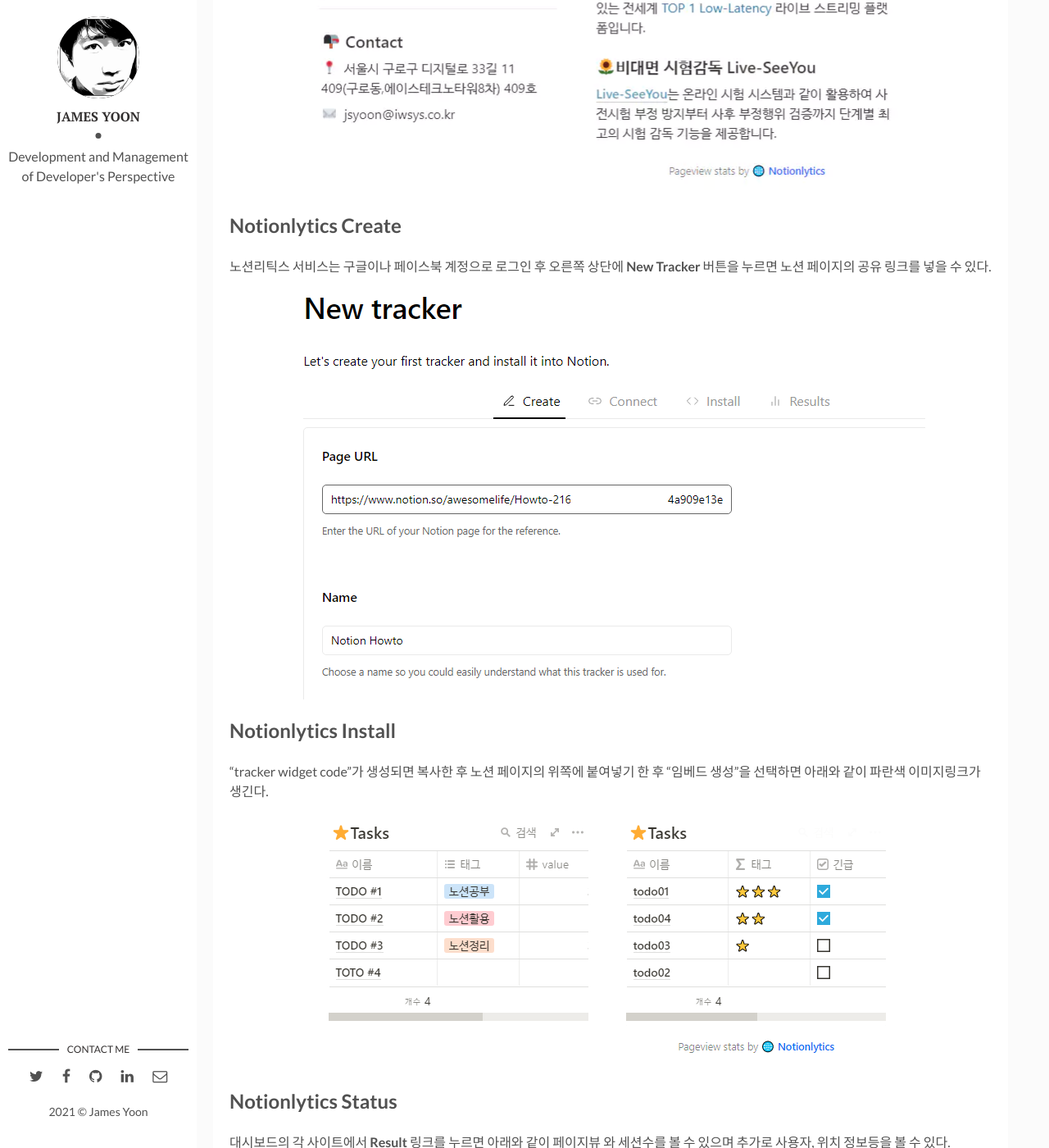
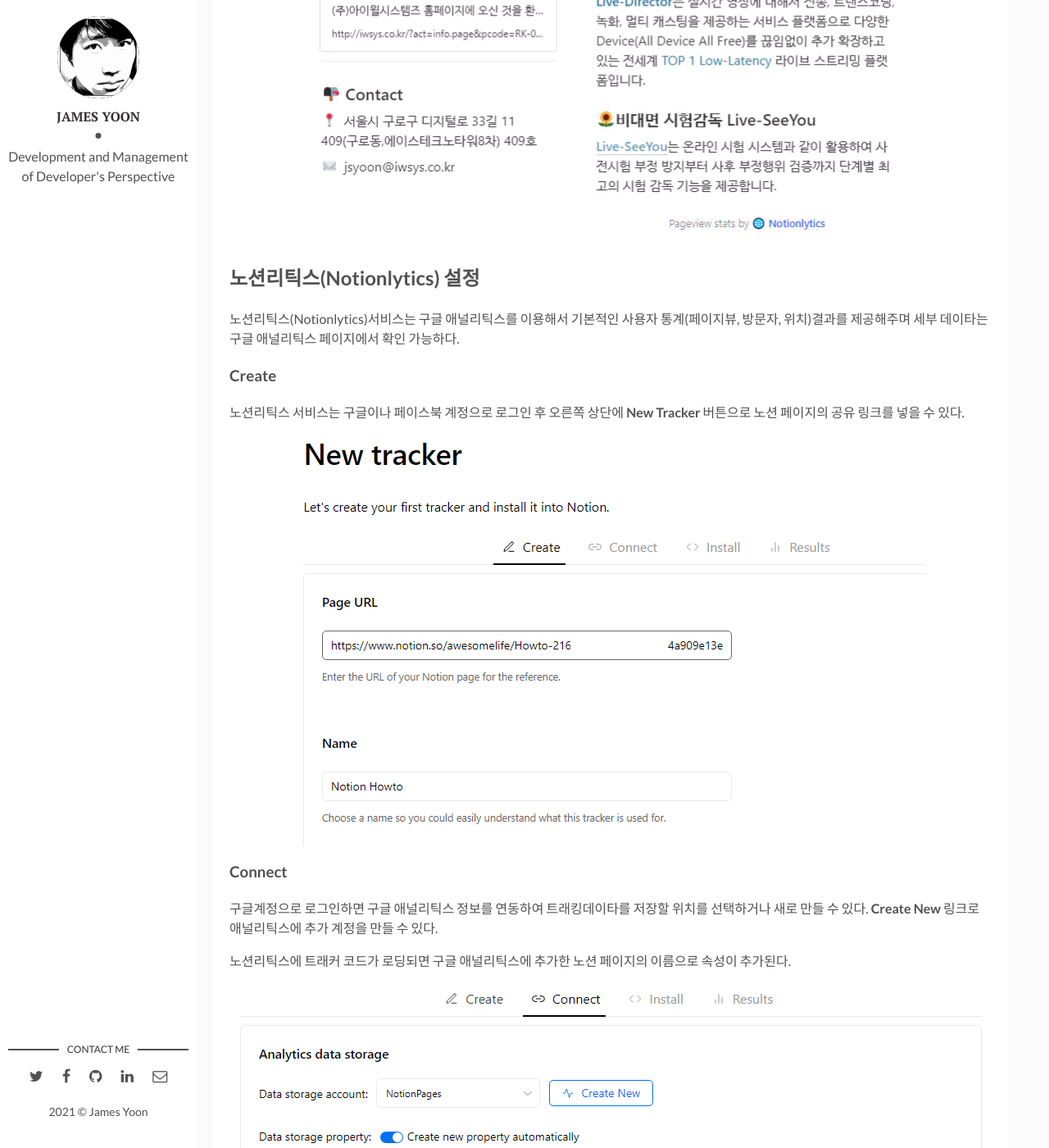
Before and after one commit to butteryoon/butteryoon.github.io, a Jekyll site: the page built from _posts/2021-04-30-notion_webpage_01.md, in a window 1280 px wide and 1400 px high, scrolled down 1837 px. Shown: the whole window at 82% size. Built offline with Jekyll 4.4.1, drawn with Linux system fonts in a browser that asks for light colours; comment, search, counter and statistics services are not loaded; some of the changed text lies outside the part shown.

Commit message:
notionlytics

```diff
--- a/_posts/2021-04-30-notion_webpage_01.md
+++ b/_posts/2021-04-30-notion_webpage_01.md
@@ -1,54 +1,69 @@
 ---
 layout: post
-title: "Notionlytics : 노션 웹페이지 추적하기"
-description: "Notion 으로 제품소개 페이지를 만들고 Notionlytics 서비스로 페이지뷰를 확인해본다."
+title: "Notionlytics : 노션 웹페이지 사용자 추적하기"
+description: "Notion 으로 제품소개 페이지를 만들고 Notionlytics 서비스로 기본적인 사용자 추적정보인 페이지뷰, 방문자 통계를 확인해본다."
 img: title-idea.webp
 date: 2021-04-30 18:00:00 +0900
-last_modified_at: 2021-04-30 18:00:00 +0900
-tags: [idea, notion, notionlytics ] # add tag
+last_modified_at: 2021-04-31 18:00:00 +0900
+tags: [idea, notion, notionlytics] # add tag
 related: idea
 categories: tools
 ---
 
-**Notion**은 "웹에서 공유" 기능으로 노션 페이지를 웹 페이지로 만들수 있어 개인 브랜딩 페이지나 임시로 진행하는 이벤트 페이지로 쓸 수 있다.
+**Notion**은 "웹에서 공유" 기능으로 노션 페이지를 웹 페이지로 만들수 있어 개인 브랜딩 페이지나 임시로 진행하는 이벤트 페이지로 많이 쓰고 있다.
 
-Notion에서 간단한 제품 소개 페이지를 만들고 **[Notionlytics](https://app.notionlytics.com){:target="_blank"}** 서비스와 연동하여 페이지뷰 및 사용자 방문 정보를 확인해본다.
+Notion에서 간단한 제품 소개 페이지를 만들어 웹으로 공유하고 **[Notionlytics](https://app.notionlytics.com){:target="_blank"}** 서비스와 연동하여 페이지뷰 및 사용자 방문 정보를 확인해본다.
 <!--more-->
 
 ## 노션 페이지 웹에서 공유하기
 
-노션으로 만든 페이지는 오른쪽 위의 **공유** 버튼을 눌러 **웹에서 공유** 를 활성화 시키면 URL로 공유할 수 있다.
+노션으로 만든 페이지는 오른쪽 위의 **공유** 버튼을 눌러 **웹에서 공유** 를 활성화 시키면 URL로 공유할 수 있고 노션 사용자는 댓글을 쓸 수도 있다.
 
 ![share on web]({{site.baseurl}}/assets/img/m_notion_webshare_01.png)
 
 ## 노션 웹 페이지
 
-공유 기능으로 **[IWS Live Streaming Platform](https://www.notion.so/softroom/IWS-Live-Streaming-Platform-850f6b837c5a426ead872056dcb81565){:target="_blank"}** 제품소개 페이지의 링크를 열여보면 아래와 같이 댓글, 복제 등의 노션 메뉴가 있는 웹페이지를 확인할 수 있다.
+"웹에서 공유"를 적용하고 **[IWS Live Streaming Platform](https://www.notion.so/softroom/IWS-Live-Streaming-Platform-850f6b837c5a426ead872056dcb81565){:target="_blank"}** 제품소개 페이지의 링크를 열여보면 아래와 같이 댓글, 복제 등의 노션 메뉴가 있는 웹페이지를 확인할 수 있다.
+
+> 로그인한 노션 유저는 댓글을 달 수 있다.
 
 ![create]({{site.baseurl}}/assets/img/m_notion_webpage.webp)
 
-## Notionlytics Create
+## 노션리틱스(Notionlytics) 설정
 
-노션리틱스 서비스는 구글이나 페이스북 계정으로 로그인 후 오른쪽 상단에 **New Tracker** 버튼을 누르면 노션 페이지의 공유 링크를 넣을 수 있다.
+노션리틱스(Notionlytics)서비스는 구글 애널리틱스를 이용해서 기본적인 사용자 통계(페이지뷰, 방문자, 위치)결과를 제공해주며 세부 데이타는 구글 애널리틱스 페이지에서 확인 가능하다.
+
+### Create
+
+노션리틱스 서비스는 구글이나 페이스북 계정으로 로그인 후 오른쪽 상단에 **New Tracker** 버튼으로 노션 페이지의 공유 링크를 넣을 수 있다.
 
 ![create]({{site.baseurl}}/assets/img/notionlytics_create.png)
 
-## Notionlytics Install
+### Connect
 
-"tracker widget code"가 생성되면 복사한 후 노션 페이지의 위쪽에 붙여넣기 한 후 "임베드 생성"을 선택하면 아래와 같이 파란색 이미지링크가 생긴다.
+구글계정으로 로그인하면 구글 애널리틱스 정보를 연동하여 트래킹데이타를 저장할 위치를 선택하거나 새로 만들 수 있다. **Create New** 링크로 애널리틱스에 추가 계정을 만들 수 있다.
+
+노션리틱스에 트래커 코드가 로딩되면 구글 애널리틱스에 추가한 노션 페이지의 이름으로 속성이 추가된다.
+
+![connect]({{site.baseurl}}/assets/img/notionlytics_connect.png)
+
+### Install
+
+구글 애널리틱스와 연결이 성공하면 "tracker widget code" 링크가 만들어진다. 트래커 링크를 복사한 후 노션 페이지에 붙여넣기 하여 "임베드 생성"을 선택하면 아래와 같이 파란색 이미지링크가 생긴다.
+
+> 노션은 사용자에게 보여지는 부분만 로딩하는 정책이라 "widget code"는 페이지 로딩시 바로 보이는 위치에 넣어야 정확한 추적이 가능하다고 한다.
 
 ![tracker]({{site.baseurl}}/assets/img/notionlytics_image.png)
 
-## Notionlytics Status
+### Result
 
-대시보드의 각 사이트에서 **Result** 링크를 누르면 아래와 같이 페이지뷰 와 세션수를 볼 수 있으며 추가로 사용자, 위치 정보등을 볼 수 있다.
+노션리틱스의 대시보드의 각 사이트에서 **Result** 링크를 누르면 아래와 같이 페이지뷰 와 세션수를 볼 수 있으며 추가로 사용자, 위치 정보등을 볼 수 있다.
 
 ![stat]({{site.baseurl}}/assets/img/notionlytics_stat.png)
 
-
 ## oopy.io
 
-노션 페이지를 웹사이트로 만들어주는 [Ooopy(우피)](https://www.oopy.io){:target="_blank"}라는 서비스가 있는데 노션의 페이지를 "oopy.io" 또는 소유한 도메인으로 연결해주는 서비스를 제공하고 있다.
+노션 페이지를 웹사이트로 만들어주는 [Oopy(우피)](https://www.oopy.io){:target="_blank"}라는 서비스가 있는데 노션의 페이지를 "oopy.io" 또는 소유한 도메인으로 연결해주는 서비스를 제공하고 있다.
 
 소개 페이지에 보면 왓챠, 배민 플랫폼실, 직방 등에서 채용을 위한 별도의 페이지로 이용하고 있는데 채용처럼 이벤트성 페이지를 관리하는 용도로 사용하면 좋아 보인다.
 
@@ -57,3 +72,4 @@
 ## 참고
 
 - [Notionlytics](https://app.notionlytics.com){:target="_blank"}
+- [노션에서 구글 애널리틱스 사용하기](https://blog.mskim.me/posts/google-analytics-with-notion-so/){:target="_blank"}
```
Also changed, not shown: assets/img/notionlytics_connect.png (added).
